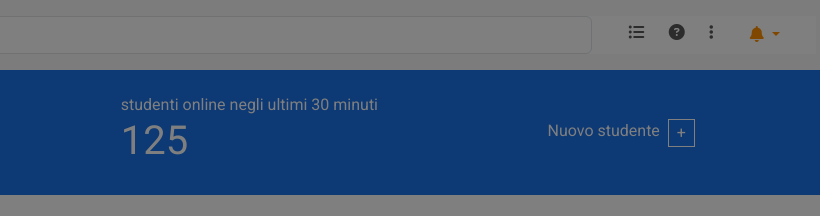
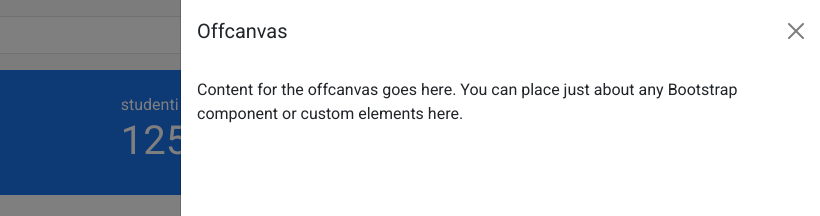
Before and after one commit to FerrariMarc0/html-css-bootstrap-dashboard, a plain HTML site: page index.html in a window 1280 px wide. Shown: the top 216 px of the page, 460-1280 px from the left. Drawn offline with nearby package versions, Linux system fonts and the light colour scheme.

Commit message:
offcanvas-empty

```diff
--- a/css/style.css
+++ b/css/style.css
@@ -95,9 +95,6 @@ header a, aside a{
     }
 
 }
-#button_plus:active{
-
-}
 
 @media screen and (min-width: 768px){
     #logo_sm{
--- a/index.html
+++ b/index.html
@@ -76,7 +76,7 @@
               <div class="row flex-column flex-md-row py-3 gap-4 justify-content-between" id="boolean">
                   <div class="col-md-3 d-flex" id="new">
                       <span>Nuovo studente</span>
-                      <button id="button_plus" class="ms-2 px-2">+</button>
+                      <button data-bs-target="#offcanvas" data-bs-toggle="offcanvas" type="button" class="toggle" id="button_plus" class="ms-4">+</button>
                   </div>
                   <div class="col-md-4" id="box_badge">
                       <span>Boolean</span>
@@ -269,7 +269,7 @@
 
 
     </main>
-    <div id="offcanv" class="visually-hidden offcanvas offcanvas-start show" tabindex="-1" id="offcanvas" aria-labelledby="offcanvasLabel">
+    <div class="w-50 offcanvas offcanvas-end show" tabindex="-1" id="offcanvas" aria-labelledby="offcanvasLabel">
       <div class="offcanvas-header">
         <h5 class="offcanvas-title" id="offcanvasLabel">Offcanvas</h5>
         <button type="button" class="btn-close" data-bs-dismiss="offcanvas" aria-label="Close"></button>
```
